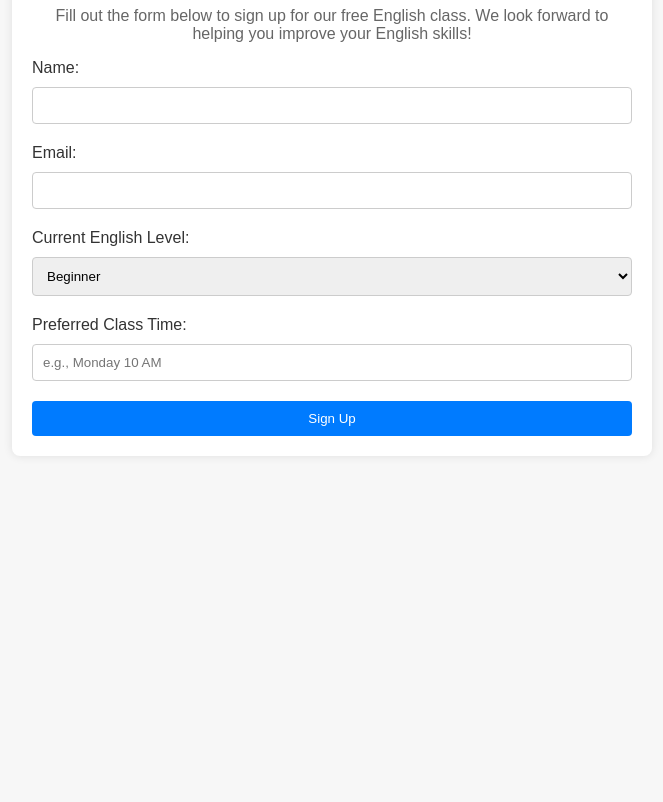
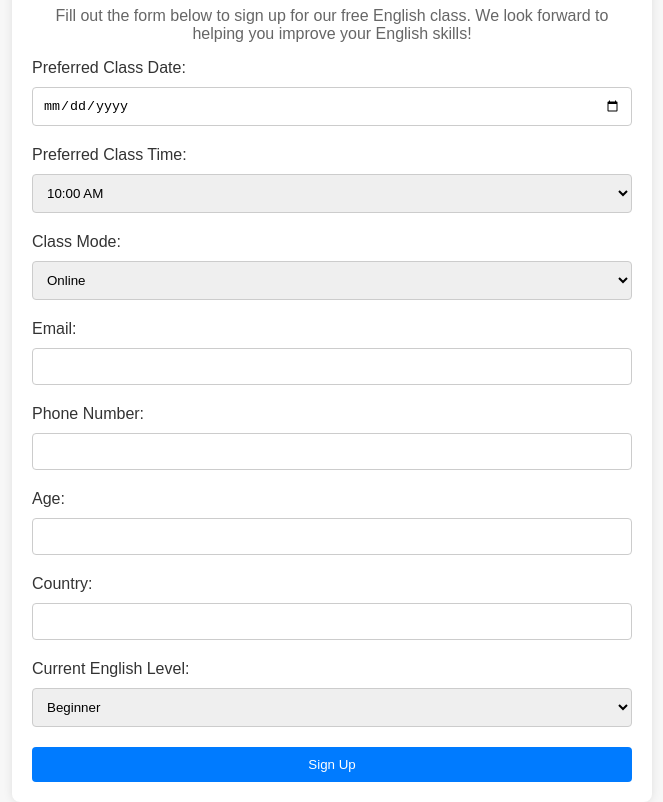
Before and after one commit to Diogo-ohc/OHC-Boston-Free-Class, a plain HTML site: page index.html in a window 1280 px wide. Shown: the part 143-945 px from the top of the page, without its empty margins (308-971 px from the left). Before the commit the page ends 800 px from the top, so only its background shows below. Drawn offline with Linux system fonts and the light colour scheme.

Commit message:
Update index.html
Signed-off-by: OHC  <d.cassinelli@holmeseducation.group>

```diff
--- a/index.html
+++ b/index.html
@@ -58,24 +58,56 @@
 </head>
 <body>
     <div class="container">
-        <h1>Sign Up for a Free ESL Class</h1>
+        <h1>Help us help you</h1>
         <p>Fill out the form below to sign up for our free English class. We look forward to helping you improve your English skills!</p>
         <form action="https://formspree.io/f/your-form-id" method="POST">
-            <label for="name">Name:</label>
-            <input type="text" id="name" name="name" required>
+            <label for="class-date">Preferred Class Date:</label>
+            <input type="date" id="class-date" name="class-date" required>
+
+            <label for="class-time">Preferred Class Time:</label>
+            <select id="class-time" name="class-time" required>
+                <option value="10:00">10:00 AM</option>
+                <option value="10:30">10:30 AM</option>
+                <option value="11:00">11:00 AM</option>
+                <option value="11:30">11:30 AM</option>
+                <option value="12:00">12:00 PM</option>
+                <option value="12:30">12:30 PM</option>
+                <option value="1:00">1:00 PM</option>
+                <option value="1:30">1:30 PM</option>
+                <option value="2:00">2:00 PM</option>
+                <option value="2:30">2:30 PM</option>
+                <option value="3:00">3:00 PM</option>
+                <option value="3:30">3:30 PM</option>
+                <option value="4:00">4:00 PM</option>
+                <option value="4:30">4:30 PM</option>
+                <option value="5:00">5:00 PM</option>
+            </select>
+
+            <label for="mode">Class Mode:</label>
+            <select id="mode" name="mode" required>
+                <option value="online">Online</option>
+                <option value="in-person">In Person</option>
+            </select>
 
             <label for="email">Email:</label>
             <input type="email" id="email" name="email" required>
+
+            <label for="phone">Phone Number:</label>
+            <input type="tel" id="phone" name="phone" required>
+
+            <label for="age">Age:</label>
+            <input type="number" id="age" name="age" required>
+
+            <label for="country">Country:</label>
+            <input type="text" id="country" name="country" required>
 
             <label for="level">Current English Level:</label>
             <select id="level" name="level" required>
                 <option value="beginner">Beginner</option>
                 <option value="intermediate">Intermediate</option>
                 <option value="advanced">Advanced</option>
+                <option value="not-sure">Not Sure</option>
             </select>
-
-            <label for="class-time">Preferred Class Time:</label>
-            <input type="text" id="class-time" name="class-time" placeholder="e.g., Monday 10 AM" required>
 
             <button type="submit">Sign Up</button>
         </form>
```
